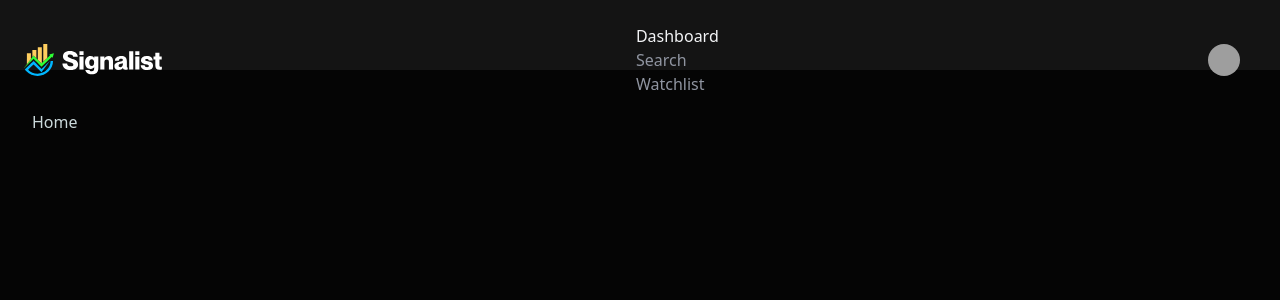
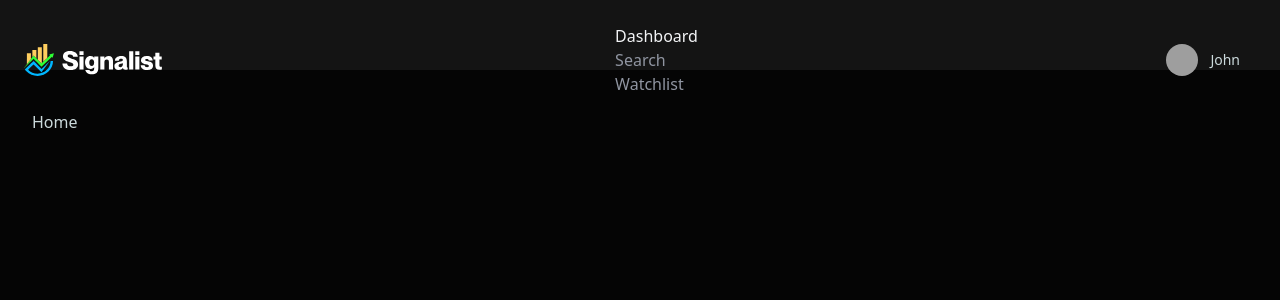
Before and after one commit to Satora1/StockMarket, a Next.js app: page / in a window 1280 px wide. Shown: the top 300 px of the page. Built offline with nearby package versions, Linux system fonts and the light colour scheme; grey boxes are pictures that could not be loaded.

Commit message:
dropdown changes

```diff
--- a/components/UserDropdown.tsx
+++ b/components/UserDropdown.tsx
@@ -31,6 +31,11 @@ const UserDropdown = () => {
                             {user.name[0]}
                         </AvatarFallback>
                     </Avatar>
+                    <div className="hidden md:flex flex-col items-start">
+                        <span className="txt-base font-medium text-gray-400">
+                            {user.name}
+                        </span>
+                    </div>
                 </Button>
             </DropdownMenuTrigger>
             <DropdownMenuContent>
```
Also changed, not shown: 1 other file (tests, documents, lock files or other folders).
